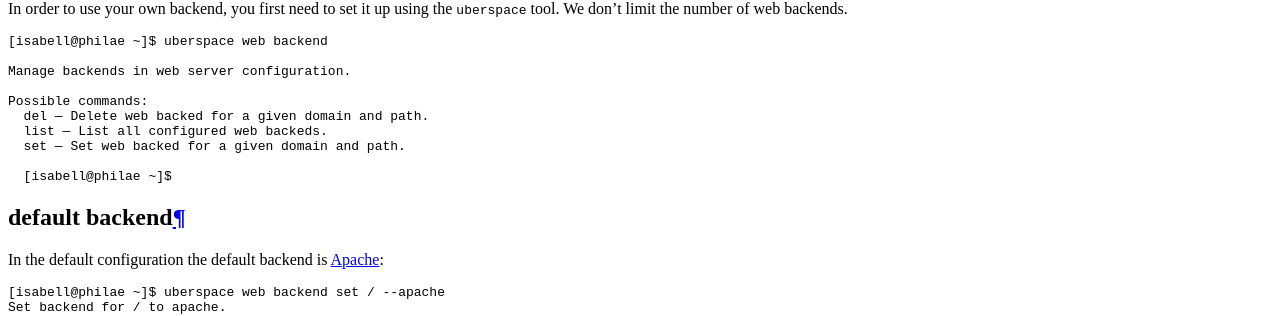
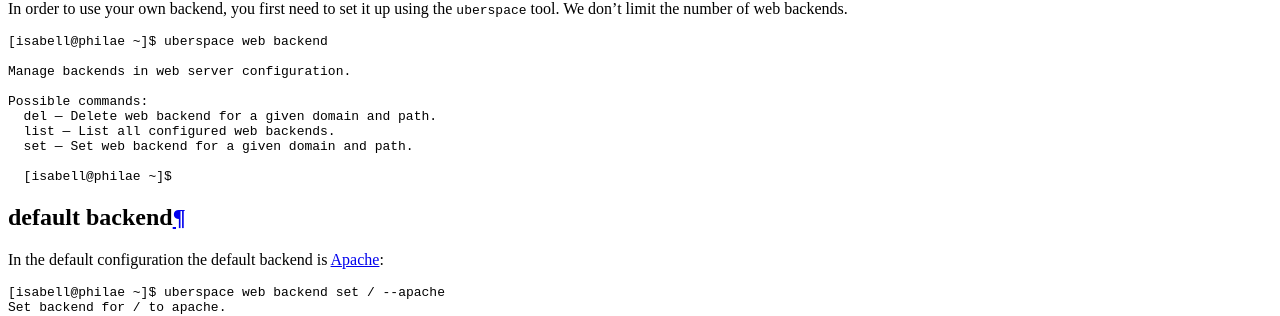
Before and after one commit to Uberspace/manual, a Sphinx documentation site: the page built from source/web-backends.rst, in a window 1280 px wide and 900 px high, scrolled down 1954 px. Shown: the part 151-467 px from the top of the window. Built offline with Sphinx 7.4.7 and the Read the Docs theme 2.0.0, drawn with Linux system fonts in a browser that asks for light colours.

Commit message:
corrected some typos

```diff
--- a/source/web-backends.rst
+++ b/source/web-backends.rst
@@ -24,9 +24,9 @@
   Manage backends in web server configuration.
 
   Possible commands:
-    del — Delete web backed for a given domain and path.
-    list — List all configured web backeds.
-    set — Set web backed for a given domain and path.
+    del — Delete web backend for a given domain and path.
+    list — List all configured web backends.
+    set — Set web backend for a given domain and path.
 
     [isabell@philae ~]$
 
```
